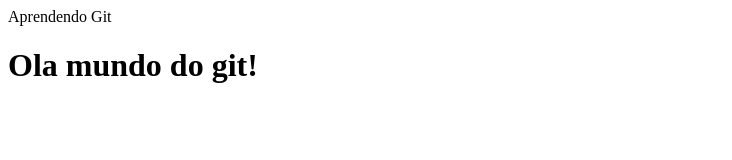
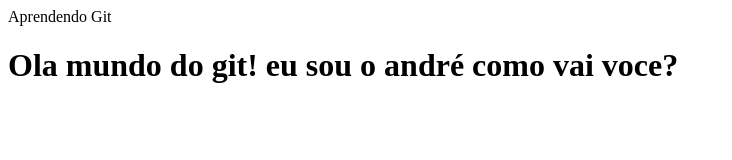
Before and after one commit to AndreSouza1324/aula-de-git, a plain HTML site: page index.html in a window 1280 px wide. Shown: the whole page, without its empty margins (0-732 px from the left). Drawn offline with Linux system fonts and the light colour scheme.

Commit message:
Adcionei o texto eu sou o andré

```diff
--- a/index.html
+++ b/index.html
@@ -8,6 +8,7 @@
 
 </head>
 <body>
-    <h1>Ola mundo do git!</h1>
+    <h1>Ola mundo do git! eu sou o andré como vai voce?
+</h1>
 </body>
 </html>
```
